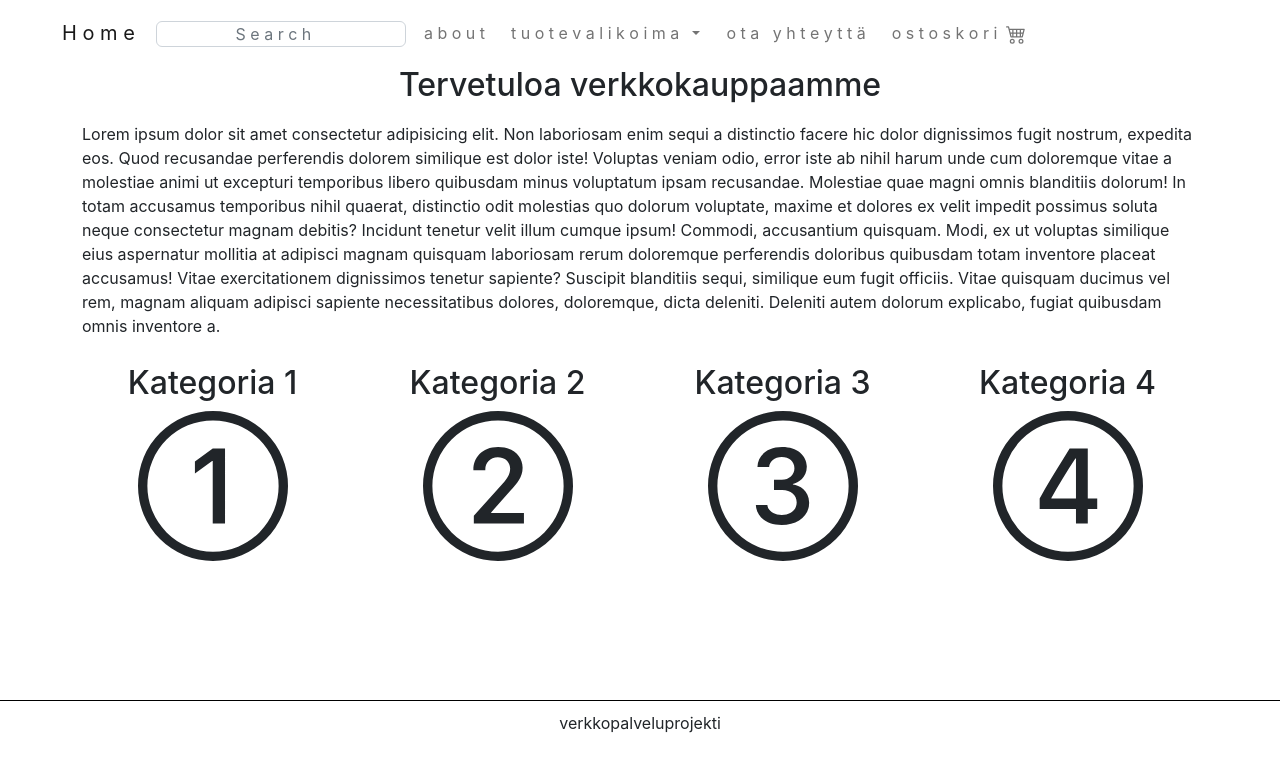
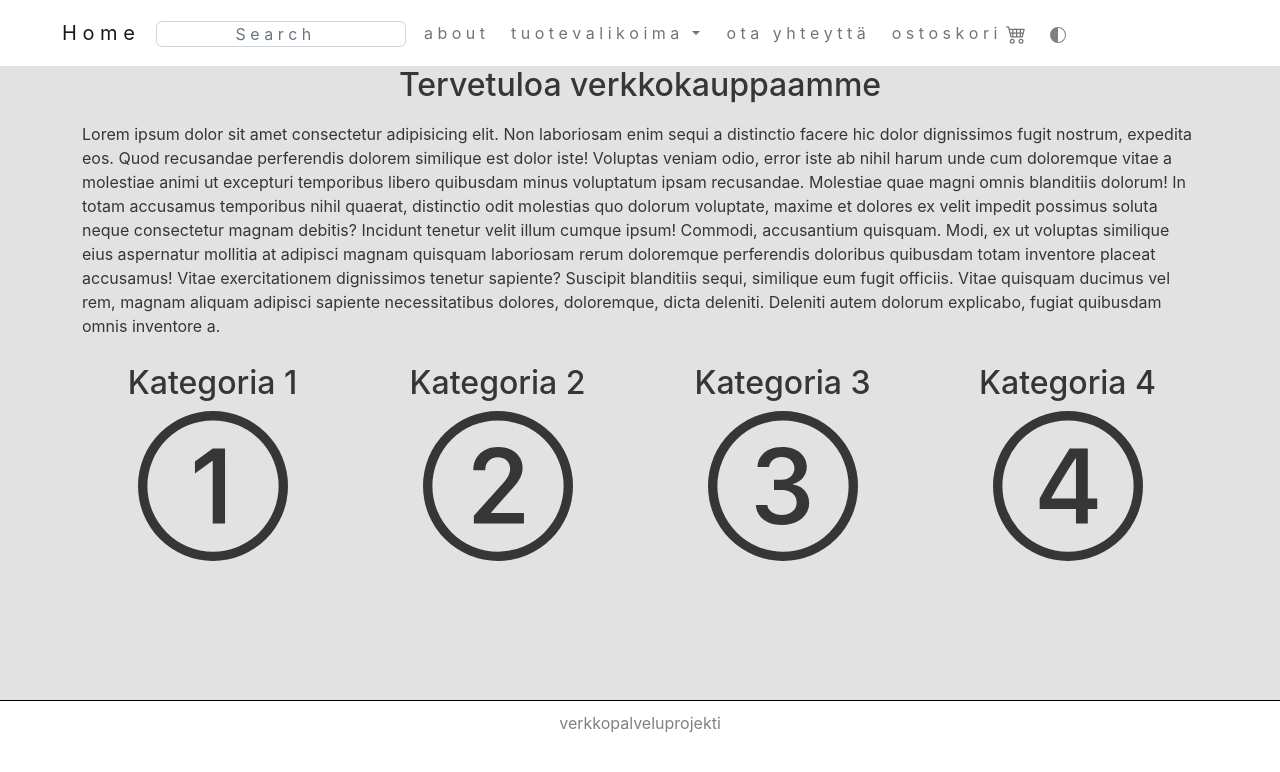
Before and after one commit to joobasb/verkkopalveluprojekti, a React (Create React App) app: page / in a window 1280 px wide. Shown: the top 772 px of the page. Built offline with nearby package versions, Linux system fonts and the light colour scheme.

Commit message:
Added orderpg, themechanger+adjusts

```diff
--- a/package.json
+++ b/package.json
@@ -12,6 +12,7 @@
     "react-dom": "^18.2.0",
     "react-router-dom": "^6.4.3",
     "react-scripts": "5.0.1",
+    "styled-components": "^5.3.6",
     "web-vitals": "^2.1.4"
   },
   "scripts": {
--- a/src/App.css
+++ b/src/App.css
@@ -23,3 +23,9 @@ html {
   height: 200px;
 
 }
+
+#theme-btn {
+  border: none;
+  background-color: white;
+  margin-top: 7px;
+}
--- a/src/App.js
+++ b/src/App.js
@@ -10,11 +10,11 @@ import NotFound from './pages/NotFound';
 import Product from './pages/Product';
 import Products from './pages/Products';
 
+
 function App() {
   return (
     <>
     <Navbar />
-
     <div className='container'>
       <Routes>
         <Route path="/" element={<Home/>} />
--- a/src/components/Footer.css
+++ b/src/components/Footer.css
@@ -7,6 +7,8 @@
     position: absolute;
     text-align: center;
     width: 100%;
+    color: grey;
+    background-color: white;
 }
 
 @media only screen and (max-width: 991px) {
--- /dev/null
+++ b/src/components/Global.js
@@ -0,0 +1,7 @@
+import { createGlobalStyle } from 'styled-components';
+
+export const GlobalStyles = createGlobalStyle`
+    body {
+        background: ${({ theme }) => theme.body};
+        color: ${({ theme }) => theme.text}
+    }`
--- a/src/components/Navbar.css
+++ b/src/components/Navbar.css
@@ -1,6 +1,8 @@
+
 .bg-light {
     background-color: white !important;
 }
+
 
 .container-fluid {
     align-items: center;
@@ -11,6 +13,15 @@
 .nav-item {
     margin: 5px;
 }
+
+.nav-item #theme-icon {
+    color: grey;
+}
+
+#theme-icon:hover {
+    color: black;
+}
+
 
 .navbar-toggler {
     color: white;
--- a/src/components/Navbar.js
+++ b/src/components/Navbar.js
@@ -1,6 +1,7 @@
 import React from 'react'
 import { Link } from 'react-router-dom'
 import "../components/Navbar.css"
+import ThemeChanger from './ThemeChanger'
 
 export default function Navbar() {
   return (
@@ -42,6 +43,9 @@ export default function Navbar() {
                     <path d="M0 2.5A.5.5 0 0 1 .5 2H2a.5.5 0 0 1 .485.379L2.89 4H14.5a.5.5 0 0 1 .485.621l-1.5 6A.5.5 0 0 1 13 11H4a.5.5 0 0 1-.485-.379L1.61 3H.5a.5.5 0 0 1-.5-.5zM3.14 5l.5 2H5V5H3.14zM6 5v2h2V5H6zm3 0v2h2V5H9zm3 0v2h1.36l.5-2H12zm1.11 3H12v2h.61l.5-2zM11 8H9v2h2V8zM8 8H6v2h2V8zM5 8H3.89l.5 2H5V8zm0 5a1 1 0 1 0 0 2 1 1 0 0 0 0-2zm-2 1a2 2 0 1 1 4 0 2 2 0 0 1-4 0zm9-1a1 1 0 1 0 0 2 1 1 0 0 0 0-2zm-2 1a2 2 0 1 1 4 0 2 2 0 0 1-4 0z"/>
                     </svg></span></Link>
                 </li>
+                <li className="nav-item">
+                    <span><ThemeChanger /></span>
+                </li>
             </ul>
         </div>
     </div>
--- /dev/null
+++ b/src/components/Theme.js
@@ -0,0 +1,9 @@
+export const lightTheme = {
+        body: '#E2E2E2',
+        text: '#363537'
+    }
+
+export const darkTheme = {
+    body: '#363537',
+    text: '#FAFAFA'
+}
--- /dev/null
+++ b/src/components/ThemeChanger.js
@@ -0,0 +1,25 @@
+import React from 'react'
+import { useState } from 'react';
+import { ThemeProvider } from 'styled-components';
+import { lightTheme, darkTheme } from './Theme';
+import { GlobalStyles } from './Global';
+
+export default function ThemeChanger() {
+
+    const [theme, setTheme] = useState('light');
+    const toggleTheme =() => {
+        theme === 'light' ? setTheme('dark') : setTheme('light');
+    }
+
+
+  return (
+    <ThemeProvider theme={theme === 'light' ? lightTheme : darkTheme}>
+        <>
+        <GlobalStyles />
+        <button id="theme-btn" onClick={toggleTheme}><span><svg id="theme-icon" xmlns="http://www.w3.org/2000/svg" width="16" height="16" fill="currentColor" class="bi bi-circle-half" viewBox="0 0 16 16">
+        <path d="M8 15A7 7 0 1 0 8 1v14zm0 1A8 8 0 1 1 8 0a8 8 0 0 1 0 16z"/>
+        </svg></span></button>
+        </>
+    </ThemeProvider>
+  )
+}
```
Also changed, not shown: src/pages/Order.js (added, +7 -0 lines), 1 other file (tests, documents, lock files or other folders).
